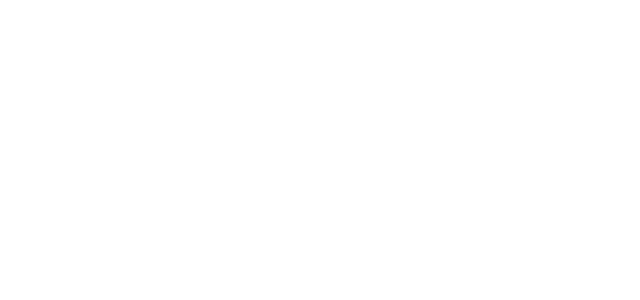
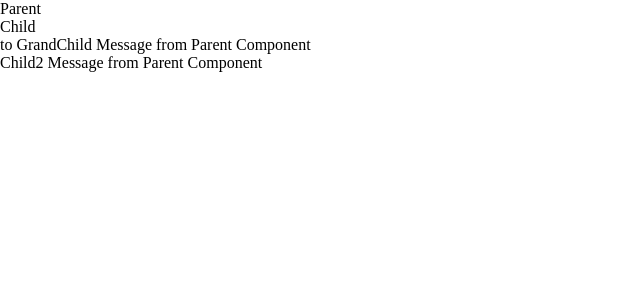
Before and after one commit to mouleesh/subhash-react, a React (Vite) app: page /context in a window 1280 px wide. Before the commit this address had no page. Shown: the top 300 px of the page, without its empty margins (0-640 px from the left). Built offline with nearby package versions, Linux system fonts and the light colour scheme.

Commit message:
Context and ref example

```diff
--- a/src/Todo.jsx
+++ b/src/Todo.jsx
@@ -2,6 +2,7 @@
 import React, { useEffect, useState } from 'react'
 
 function Todo() {
+
 
     const [todos, setTodos] = useState([]);
 
--- a/src/auth/Signup.jsx
+++ b/src/auth/Signup.jsx
@@ -1,14 +1,21 @@
-import React from 'react';
+import React, { useRef } from 'react';
 
 function Signup(){
+    const city = useRef("Mumbai");
+    const mobileRef = useRef("bfdghc");
+
     const cities = ["Hyderabad", "Chennai", "Delhi", "Vizag", "Tripathi", "Coimbatore", "Mumbai", "Jaipur"];
 
     return <React.Fragment>
-        <select style={{width: "100px"}} >
+        <select ref={city} style={{width: "100px"}} value={city.current}>
             {cities.map((city, index) => {
-                return <option key={index}>{city}</option>
+                return <option key={index} value={city}>{city}</option>
             })}
         </select>
+
+        Mobile: <input ref={mobileRef} value={mobileRef.current} type='text'/>
+
+        <button onClick={() => {city.current.value = "Chennai"}}>Sign Up</button>
     </React.Fragment>
 }
 
--- /dev/null
+++ b/src/context/Child1.jsx
@@ -0,0 +1,14 @@
+import React from 'react'
+import GrandChild from './GrandChild'
+
+function Child1() {
+
+    return (
+        <>
+            <div> Child</div>
+            <GrandChild />
+        </>
+    )
+}
+
+export default Child1
--- /dev/null
+++ b/src/context/Child2.jsx
@@ -0,0 +1,11 @@
+import React, { useContext } from 'react'
+import { ParentContext } from './Parent'
+
+function Child2() {
+    const a = useContext(ParentContext);
+    return (
+        <div>Child2 {a}</div>
+    )
+}
+
+export default Child2
--- /dev/null
+++ b/src/context/GrandChild.jsx
@@ -0,0 +1,12 @@
+import React, { useContext } from 'react'
+import { ParentContext } from './Parent'
+
+function GrandChild() {
+    const a = useContext(ParentContext);
+
+    return (
+        <div> to GrandChild {a}</div>
+    )
+}
+
+export default GrandChild
--- /dev/null
+++ b/src/context/Parent.jsx
@@ -0,0 +1,20 @@
+import React, { createContext, useState } from 'react'
+import Child1 from './Child1';
+import Child2 from './Child2';
+
+export const ParentContext = createContext();
+
+function Parent() {
+
+  return (
+    <>
+      <ParentContext value="Message from Parent Component">
+        <div>Parent</div>
+        <Child1 />
+        <Child2 />
+      </ParentContext>
+    </>
+  )
+}
+
+export default Parent
--- a/src/main.jsx
+++ b/src/main.jsx
@@ -7,6 +7,7 @@
 import Sample from './Sample.jsx';
 import Home from './Home.jsx';
 import Todo from './Todo.jsx';
+import Parent from './context/Parent.jsx';
 
 
 createRoot(document.getElementById('root')).render(
@@ -20,6 +21,7 @@
         </Route>
         <Route path='/home' element={<Home />} />
         <Route path='/todo' element={<Todo />} />
+        <Route path='/context' element={<Parent />} />
         {/* <Route path="/" element={<PrivateLayout />} >
           <Route path="/home" element={<Home />} />
         </Route> */}
```
